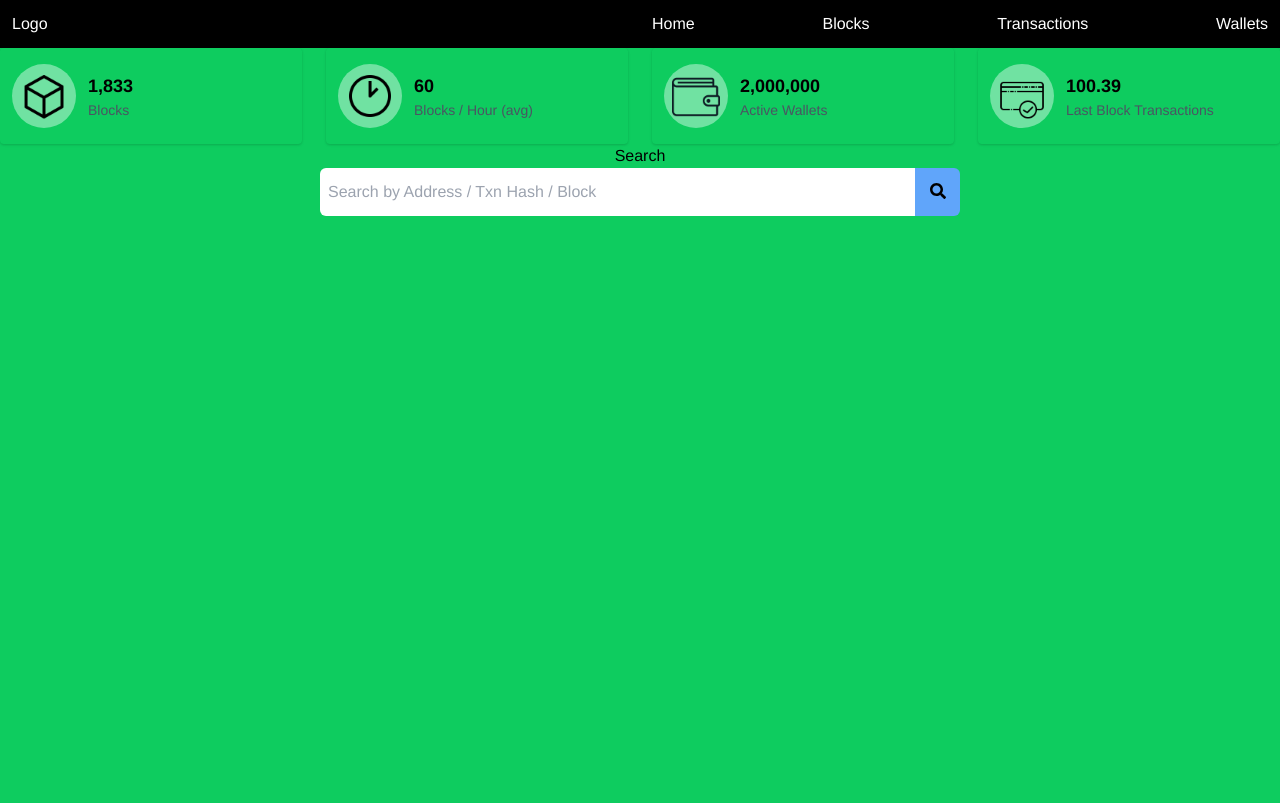
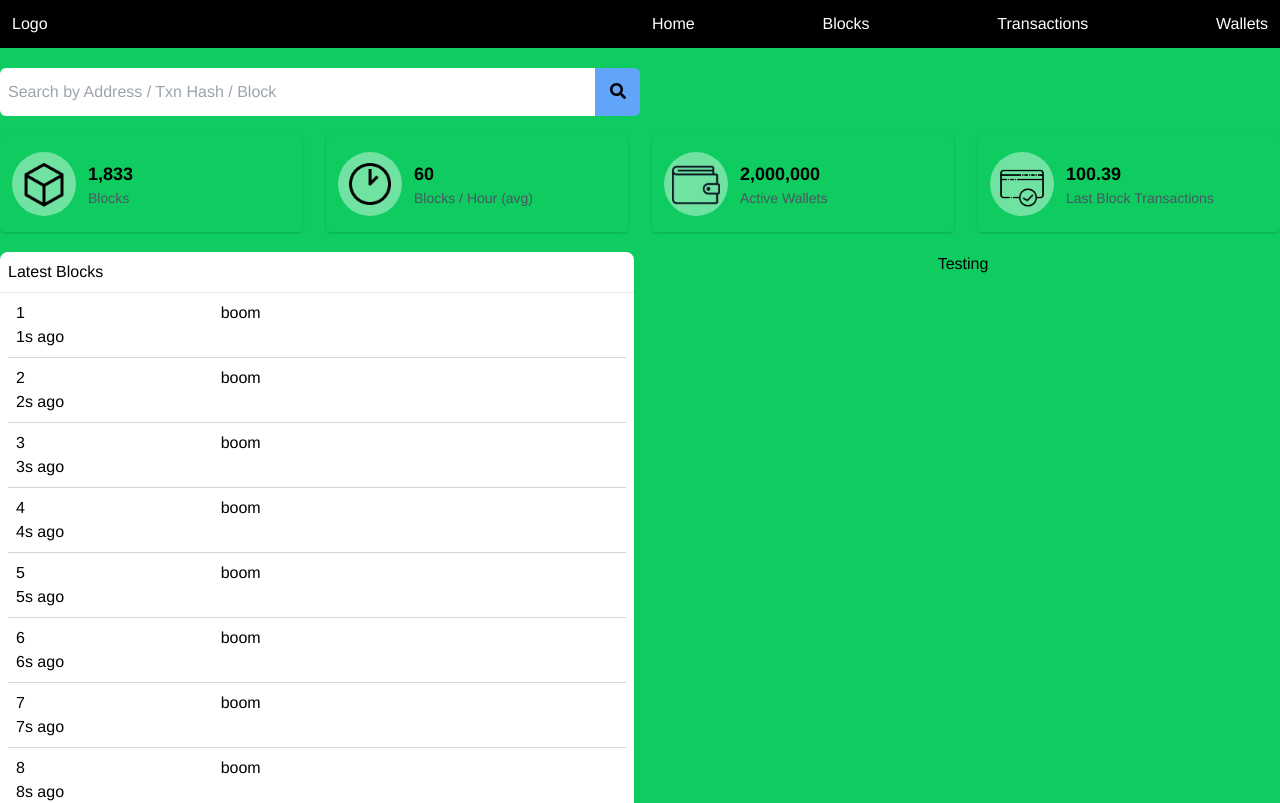
Before and after one commit to nickypangers/xi-explorer-client, a Vue app: page / in a window 1280 px wide. Shown: the top 803 px of the page. Built offline with nearby package versions, Linux system fonts and the light colour scheme.

Commit message:
added list table and list row

```diff
--- a/src/App.vue
+++ b/src/App.vue
@@ -1,6 +1,10 @@
 <template>
   <nav-bar />
-  <router-view />
+  <div class="bg-primary">
+    <div class="container p-3 md:p-0">
+      <router-view />
+    </div>
+  </div>
 </template>
 
 <script>
--- /dev/null
+++ b/src/components/InfoBoxRow.vue
@@ -0,0 +1,33 @@
+<template>
+  <div class="grid grid-cols-1 md:grid-cols-2 lg:grid-cols-4 gap-6">
+    <info-box title="Blocks" :data="1833">
+      <template v-slot:image>
+        <img src="/images/block.png" />
+      </template>
+    </info-box>
+    <info-box title="Blocks / Hour (avg)" :data="60">
+      <template v-slot:image>
+        <img src="/images/timer.png" />
+      </template>
+    </info-box>
+    <info-box title="Active Wallets" :data="2000000">
+      <template v-slot:image>
+        <img src="/images/wallet.png" />
+      </template>
+    </info-box>
+    <info-box title="Last Block Transactions" :data="100.39">
+      <template v-slot:image>
+        <img src="/images/transaction.png" />
+      </template>
+    </info-box>
+  </div>
+</template>
+<script>
+import InfoBox from "./InfoBox.vue";
+export default {
+  name: "InfoBoxRow",
+  components: {
+    InfoBox,
+  },
+};
+</script>
--- /dev/null
+++ b/src/components/ListTable.vue
@@ -0,0 +1,37 @@
+<template>
+  <div class="rounded-lg bg-white shadow-sm text-left">
+    <p class="p-2 border-gray-300">{{ title }}</p>
+    <div class="divide-y divide-gray-300 px-2 border-t border-b">
+      <list-tile
+        v-for="i in 10"
+        :key="'list-' + i"
+        :prefix="i"
+        :timestamp="`${i}s ago`"
+      >
+        <template v-slot:icon>
+          <img src="/images/block.png" alt="block" />
+        </template>
+      </list-tile>
+    </div>
+    <div class="p-2">
+      <button class="w-full bg-blue-100 p-1 text-blue-400 text-sm rounded-lg">
+        View all blocks
+      </button>
+    </div>
+  </div>
+</template>
+<script>
+import ListTile from "./ListTile.vue";
+export default {
+  name: "ListTable",
+  components: {
+    ListTile,
+  },
+  props: {
+    title: {
+      type: String,
+      default: "",
+    },
+  },
+};
+</script>
--- /dev/null
+++ b/src/components/ListTile.vue
@@ -0,0 +1,24 @@
+<template>
+  <button class="w-full grid grid-cols-1 md:grid-cols-3 md:gap-3 p-2 text-left">
+    <div>
+      <p>{{ prefix }}</p>
+      <p>{{ timestamp }}</p>
+    </div>
+    <div class="md:col-span-2">boom</div>
+  </button>
+</template>
+<script>
+export default {
+  name: "ListTile",
+  props: {
+    prefix: {
+      type: String,
+      default: "",
+    },
+    timestamp: {
+      type: String,
+      default: "",
+    },
+  },
+};
+</script>
--- a/src/components/Search.vue
+++ b/src/components/Search.vue
@@ -1,6 +1,7 @@
 <template>
-  <div class="w-full flex flex-col justify-center items-center">
-    <p>Search</p>
+  <!-- <div class="w-full flex flex-col justify-center items-center">
+
+  </div> -->
   <div class="w-full md:w-3/4 lg:w-2/4 text-left">
     <div class="w-full flex items-center h-12">
       <input
@@ -17,7 +18,6 @@
       </button>
     </div>
     <p class="p-1 text-red-600" v-if="isQueryEmpty">Please enter something</p>
-    </div>
   </div>
 </template>
 <script>
@@ -36,10 +36,29 @@ export default {
         isQueryEmpty.value = true;
         return;
       }
+      if (query.includes("xi_")) {
         router.push({
           name: "Address",
           params: {
             address: query,
+          },
+        });
+        return;
+      }
+      if (query.length === 64) {
+        router.push({
+          name: "Transaction",
+          params: {
+            hash: query,
+          },
+        });
+        return;
+      }
+
+      router.push({
+        name: "Block",
+        params: {
+          height: query,
         },
       });
     };
--- a/src/views/Home.vue
+++ b/src/views/Home.vue
@@ -1,44 +1,35 @@
 <template>
-  <div class="bg-primary h-screen">
-    <div class="container h-full p-3 md:p-0">
-      <!-- Start Info Box Row -->
-      <div class="grid grid-cols-1 md:grid-cols-2 lg:grid-cols-4 gap-6">
-        <info-box title="Blocks" :data="1833">
-          <template v-slot:image>
-            <img src="/images/block.png" />
-          </template>
-        </info-box>
-        <info-box title="Blocks / Hour (avg)" :data="60">
-          <template v-slot:image>
-            <img src="/images/timer.png" />
-          </template>
-        </info-box>
-        <info-box title="Active Wallets" :data="2000000">
-          <template v-slot:image>
-            <img src="/images/wallet.png" />
-          </template>
-        </info-box>
-        <info-box title="Last Block Transactions" :data="100.39">
-          <template v-slot:image>
-            <img src="/images/transaction.png" />
-          </template>
-        </info-box>
+  <div>
+    <!-- Start Search Row -->
+    <div class="pt-5">
+      <search />
+    </div>
+    <!-- End Search Row -->
+    <!-- Start Info Box Row -->
+    <div class="pt-5">
+      <info-box-row />
+    </div>
+    <!-- End Info Box Row -->
+    <!-- Start List Grid -->
+    <div class="pt-5 grid grid-cols-1 md:grid-cols-2 gap-3">
+      <div>
+        <list-table title="Latest Blocks" />
       </div>
-      <!-- End Info Box Row -->
-      <!-- Start Search Row -->
-      <search />
-      <!-- End Search Row -->
+      <div>Testing</div>
     </div>
+    <!-- End List Grid -->
   </div>
 </template>
 <script>
-import InfoBox from "@/components/InfoBox.vue";
+import InfoBoxRow from "@/components/InfoBoxRow.vue";
 import Search from "@/components/Search.vue";
+import ListTable from "@/components/ListTable.vue";
 export default {
   name: "Home",
   components: {
-    InfoBox,
+    InfoBoxRow,
     Search,
+    ListTable,
   },
 };
 </script>
```
Lines whose indentation alone changed are shown as unchanged.
